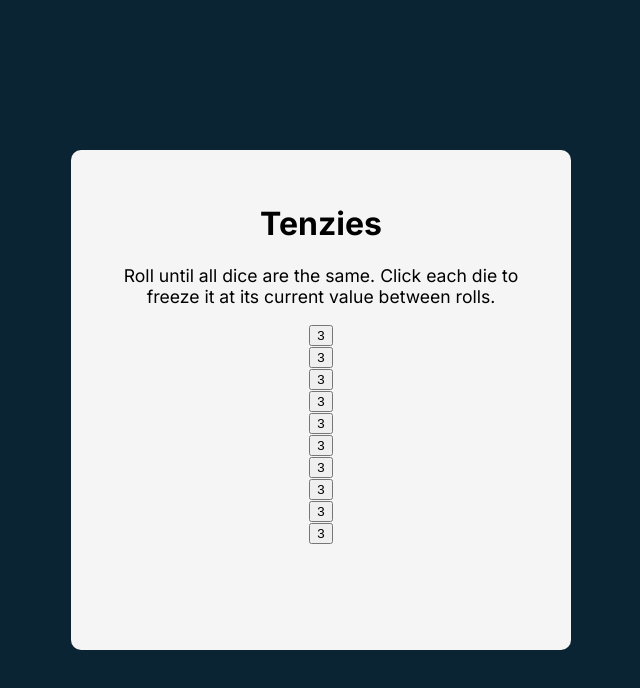
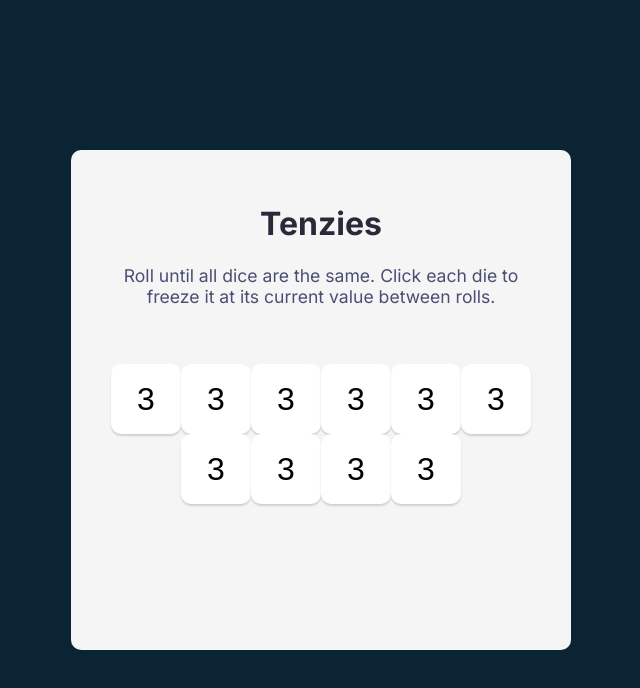
Before and after one commit to UxmalCuellar/tenzies, a React (Vite) app: page / in a window 1280 px wide. Shown: the top 688 px of the page, without its empty margins (319-959 px from the left). Built offline with nearby package versions, Linux system fonts and the light colour scheme.

Commit message:
added styling to buttons and text

```diff
--- a/src/components/Die.jsx
+++ b/src/components/Die.jsx
@@ -2,8 +2,6 @@ import React from 'react'
 
 export default function Die(props) {
   return (
-    <div className="Die-contaniner">
-      <button>{props.value}</button>
-    </div>
+      <button className="die-button">{props.value}</button>
   )
 }
--- a/src/components/Main.jsx
+++ b/src/components/Main.jsx
@@ -3,6 +3,13 @@ import Die from './Die'
 
 export default function Main() {
   const value = Math.floor(Math.random() * (6 - 1 + 1) + 1)
+
+  function generateAllNewDice() {
+
+    const randomDice = Array(6).fill(Math.floor(Math.random() * (6 - 1 + 1) + 1))
+    console.log(randomDice)
+  }
+
   return (
     <>
       <main className="container">
--- a/src/index.scss
+++ b/src/index.scss
@@ -31,10 +31,38 @@ main {
     background-color: $lightBgColor;
     height: 100%;
     border-radius: 10px;
-    font-family:inter, sans-serf;
+    font-family:Inter, sans-serf;
     text-align: center;
     padding: 33px;
+    h1 {
+      color:$darkText;
+    }
     p {
+      color: $lightText;
       font-size: 1.1rem;
+      padding-bottom: 40px;
     }
 }
+.die-container {
+  display:grid;
+  grid-template-columns: repeat(5, 1fr);
+  gap: 20px;
+}
+
+ .die-button {
+   font-size: 2rem;
+   height: 70px;
+   width: 70px;
+   border-radius: 10px;
+   border: none;
+   background-color: #fff;
+   box-shadow: 0px 2px 2px 0px rgba(0,0,0,0.15);
+   cursor: pointer;
+   &:hover{
+   box-shadow: 0px 2px 2px 0px rgba(0,0,0,0.25);
+   background-color: $greenHL;
+   }
+   &:active {
+     transform:scale(0.97);
+   }
+ }
```
